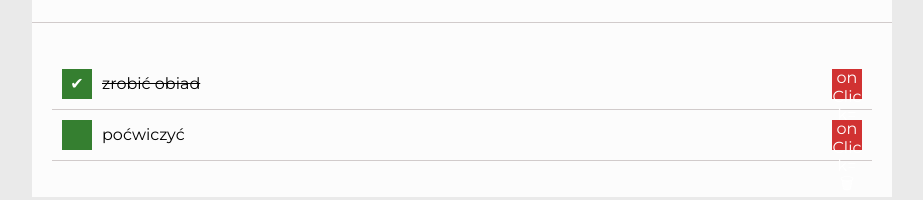
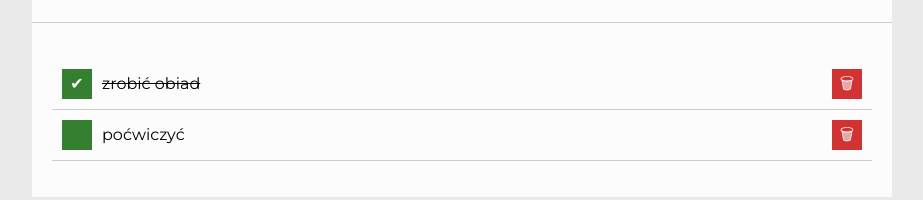
Before and after one commit to WiktoriaNizielska/todo-list-react, a React (Create React App) app: page / in a window 1280 px wide. Shown: the part 304-504 px from the top of the page, without its empty margins (178-1101 px from the left). Built offline with nearby package versions, Linux system fonts and the light colour scheme.

Commit message:
toggle task done interaction

```diff
--- a/src/App.js
+++ b/src/App.js
@@ -22,6 +22,15 @@
         setTasks(tasks => tasks.filter(task => task.id !== id));
     };
 
+    const toggleTaskDone = (id) => {
+        setTasks(task => task.map(task => {
+            if (task.id === id) {
+                return { ...task, done: !task.done }
+            }
+            return task;
+        }));
+    };
+
     return (
         <Container>
             <Header title="Lista zadań" />
@@ -33,7 +42,12 @@
             <Section
                 title="Lista zadań"
                 body={
-                    <Tasks tasks={tasks} hideDone={hideDone} removeTask={removeTask} />
+                    <Tasks
+                        tasks={tasks}
+                        hideDone={hideDone}
+                        removeTask={removeTask}
+                        toggleTaskDone={toggleTaskDone}
+                    />
                 }
                 extraHeaderContent={
                     <Buttons
--- a/src/Tasks/index.js
+++ b/src/Tasks/index.js
@@ -1,6 +1,6 @@
 import "./style.css";
 
-const Tasks = ({ tasks, hideDone, removeTask }) => (
+const Tasks = ({ tasks, hideDone, removeTask, toggleTaskDone }) => (
   <ul className="tasks">
     {tasks.map(task => (
       <li
@@ -8,7 +8,10 @@
         className={`tasks__item ${task.done && hideDone
           ? "tasks__item--hidden"
           : ""} `}>
-        <button className="tasks__button tasks__button--toggleDone">
+        <button
+          className="tasks__button tasks__button--toggleDone"
+          onClick={() => toggleTaskDone(task.id)}
+        >
           {task.done ? "✔" : ""}
         </button>
         <span className={
@@ -17,8 +20,8 @@
           {task.content}
         </span>
         <button
-         className="tasks__button tasks__button--remove">
-          onClick={()=>removeTask(task.id)}
+          className="tasks__button tasks__button--remove"
+          onClick={() => removeTask(task.id)}>
           🗑
         </button>
       </li>
```
